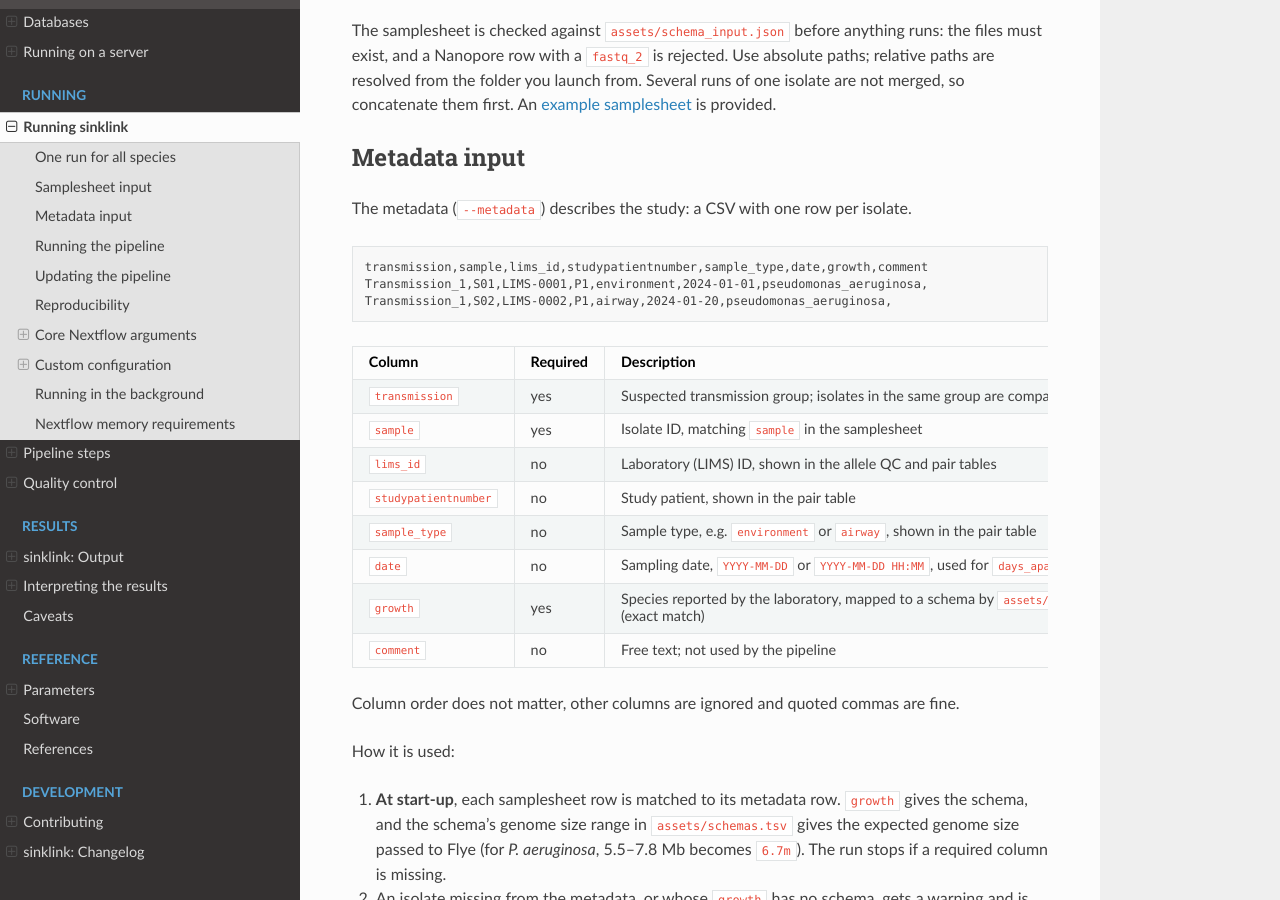
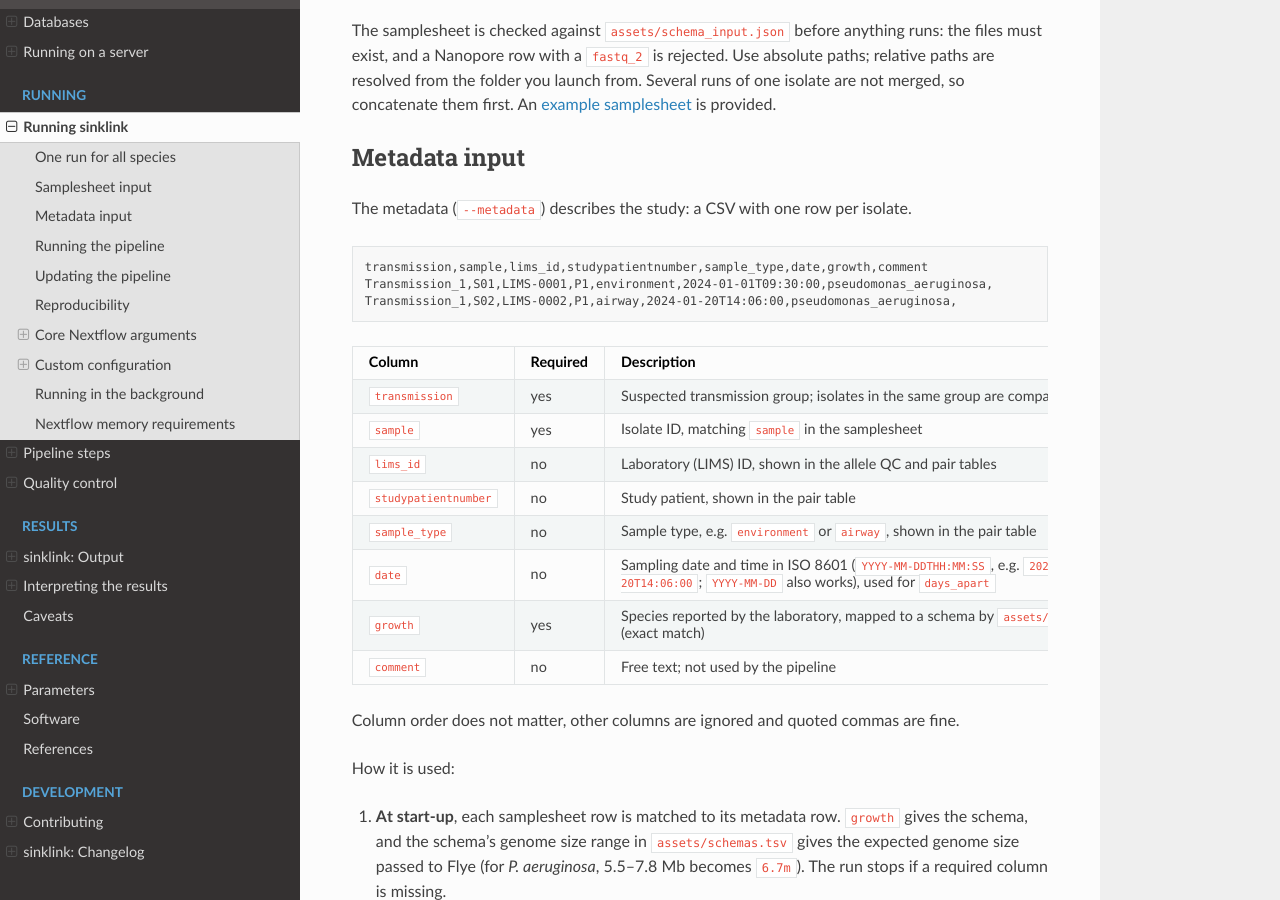
Before and after one commit to ryanjameskennedy/sinklink, a Sphinx documentation site: the page built from docs/usage.md, in a window 1280 px wide and 900 px high, scrolled down 774 px. Built offline with Sphinx 7.4.7 and the Read the Docs theme 3.1.0, drawn with Linux system fonts in a browser that asks for light colours.

Commit message:
Read metadata dates as ISO 8601 datetimes

````diff
--- a/docs/usage.md
+++ b/docs/usage.md
@@ -44,20 +44,20 @@ isolate.
 
 ```text
 transmission,sample,lims_id,studypatientnumber,sample_type,date,growth,comment
-Transmission_1,S01,LIMS-0001,P1,environment,2024-01-01,pseudomonas_aeruginosa,
-Transmission_1,S02,LIMS-0002,P1,airway,2024-01-20,pseudomonas_aeruginosa,
+Transmission_1,S01,LIMS-0001,P1,environment,2024-01-01T09:30:00,pseudomonas_aeruginosa,
+Transmission_1,S02,LIMS-0002,P1,airway,2024-01-20T14:06:00,pseudomonas_aeruginosa,
 ```
 
-| Column               | Required | Description                                                                                      |
-| -------------------- | -------- | ------------------------------------------------------------------------------------------------ |
-| `transmission`       | yes      | Suspected transmission group; isolates in the same group are compared pairwise                   |
-| `sample`             | yes      | Isolate ID, matching `sample` in the samplesheet                                                 |
-| `lims_id`            | no       | Laboratory (LIMS) ID, shown in the allele QC and pair tables                                     |
-| `studypatientnumber` | no       | Study patient, shown in the pair table                                                           |
-| `sample_type`        | no       | Sample type, e.g. `environment` or `airway`, shown in the pair table                             |
-| `date`               | no       | Sampling date, `YYYY-MM-DD` or `YYYY-MM-DD HH:MM`, used for `days_apart`                         |
-| `growth`             | yes      | Species reported by the laboratory, mapped to a schema by `assets/species_map.tsv` (exact match) |
-| `comment`            | no       | Free text; not used by the pipeline                                                              |
+| Column               | Required | Description                                                                                                                            |
+| -------------------- | -------- | -------------------------------------------------------------------------------------------------------------------------------------- |
+| `transmission`       | yes      | Suspected transmission group; isolates in the same group are compared pairwise                                                         |
+| `sample`             | yes      | Isolate ID, matching `sample` in the samplesheet                                                                                       |
+| `lims_id`            | no       | Laboratory (LIMS) ID, shown in the allele QC and pair tables                                                                           |
+| `studypatientnumber` | no       | Study patient, shown in the pair table                                                                                                 |
+| `sample_type`        | no       | Sample type, e.g. `environment` or `airway`, shown in the pair table                                                                   |
+| `date`               | no       | Sampling date and time in ISO 8601 (`YYYY-MM-DDTHH:MM:SS`, e.g. `2024-01-20T14:06:00`; `YYYY-MM-DD` also works), used for `days_apart` |
+| `growth`             | yes      | Species reported by the laboratory, mapped to a schema by `assets/species_map.tsv` (exact match)                                       |
+| `comment`            | no       | Free text; not used by the pipeline                                                                                                    |
 
 Column order does not matter, other columns are ignored and quoted commas are
 fine.
````
Also changed, not shown: 2 other files.
